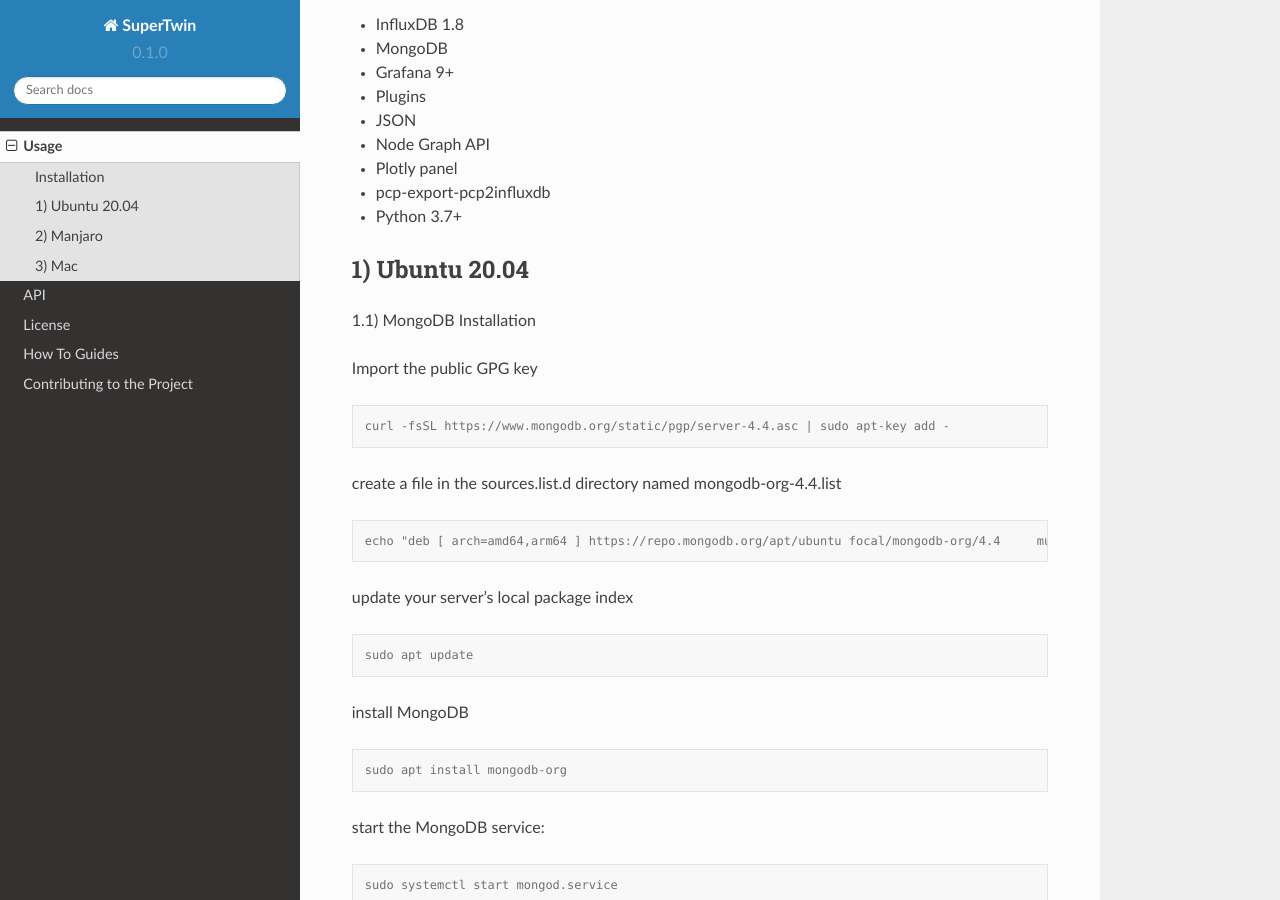
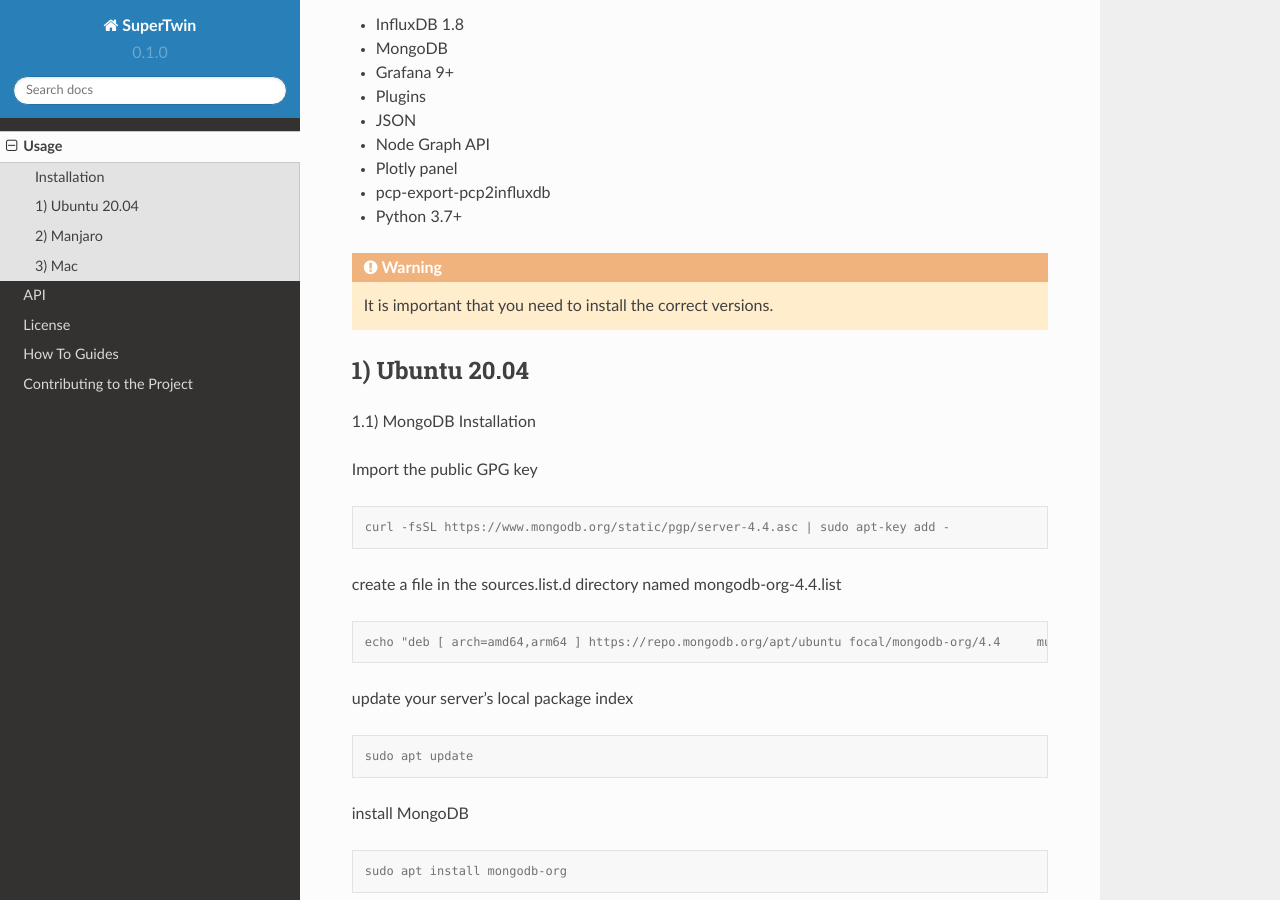
Before and after one commit to AliFehmi/supertwin-1, a Sphinx documentation site: the page built from docs/source/usage.rst, in a window 1280 px wide and 900 px high, scrolled down 371 px. Built offline with Sphinx 7.4.7 and the Read the Docs theme 2.0.0, drawn with Linux system fonts in a browser that asks for light colours.

Commit message:
warning added

```diff
--- a/docs/source/usage.rst
+++ b/docs/source/usage.rst
@@ -21,6 +21,10 @@
 - Plotly panel
 - pcp-export-pcp2influxdb
 - Python 3.7+
+
+.. warning::
+
+   It is important that you need to install the correct versions.
 
 1) Ubuntu 20.04
 ---------------
```
